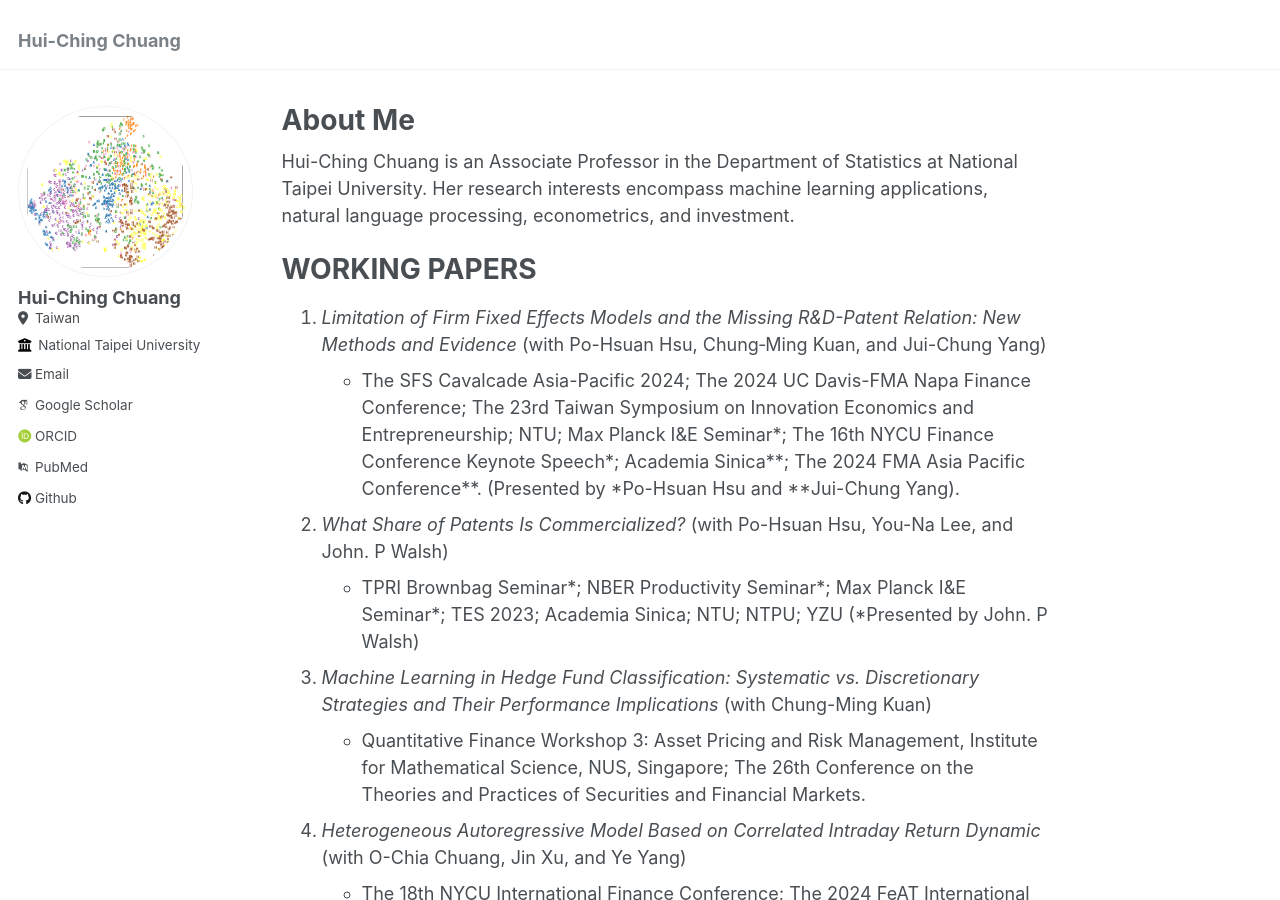
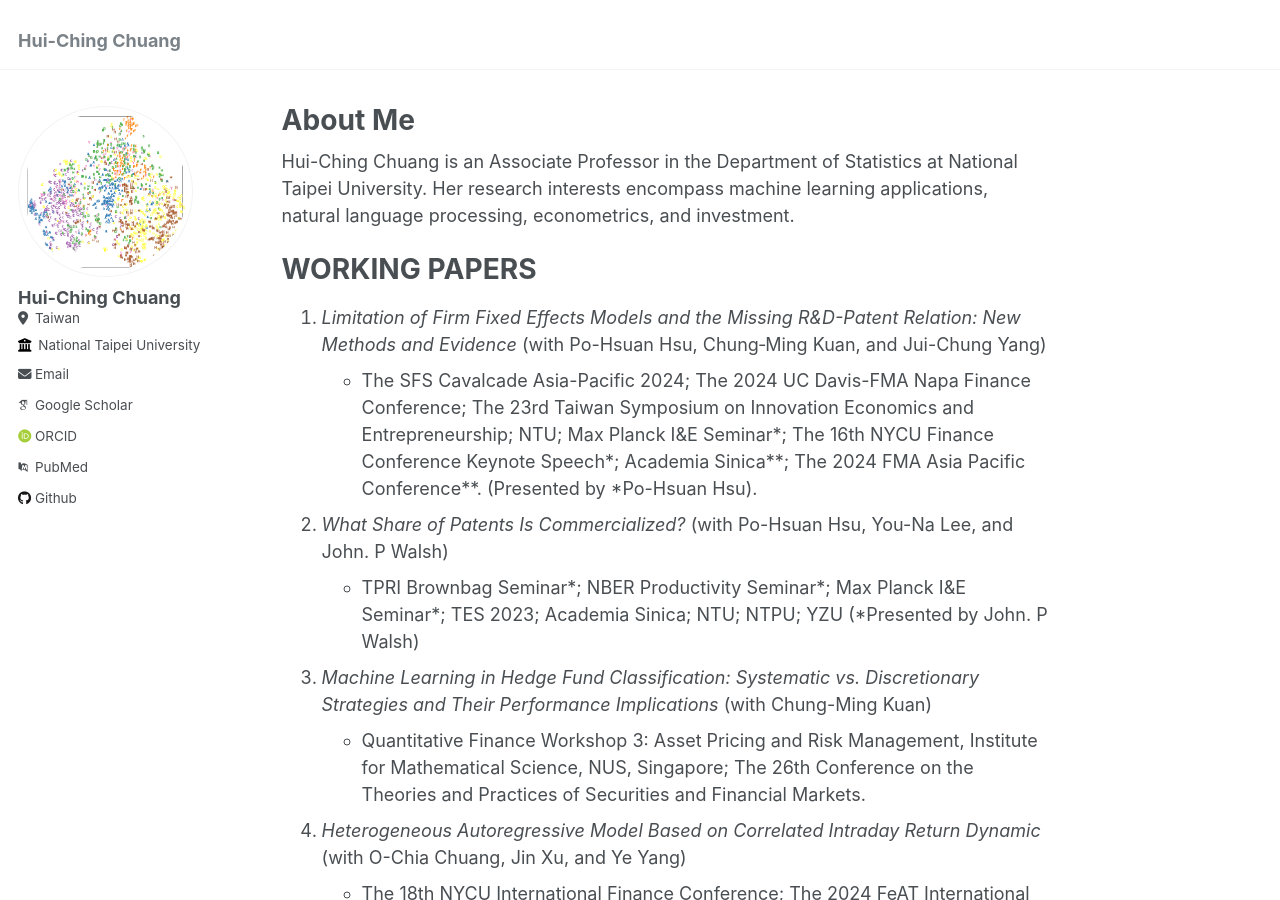
Before and after one commit to hcchuang/hcchuang.github.io, a Jekyll site: the page built from _pages/about.md, in a window 1280 px wide and 900 px high. Built offline with Jekyll 4.4.1, drawn with Linux system fonts in a browser that asks for light colours; some web fonts are replaced.

Commit message:
Update about.md

```diff
--- a/_pages/about.md
+++ b/_pages/about.md
@@ -14,7 +14,7 @@ Hui-Ching Chuang is an Associate Professor in the Department of Statistics at Na
 WORKING PAPERS
 ======
 1.  _Limitation of Firm Fixed Effects Models and the Missing R&D-Patent Relation: New Methods and Evidence_ (with Po-Hsuan Hsu, Chung‐Ming Kuan, and Jui-Chung Yang)
-   - The SFS Cavalcade Asia-Pacific 2024; The 2024 UC Davis-FMA Napa Finance Conference; The 23rd Taiwan Symposium on Innovation Economics and Entrepreneurship; NTU; Max Planck I&E Seminar\*; The 16th NYCU Finance Conference Keynote Speech\*; Academia Sinica\*\*; The 2024 FMA Asia Pacific Conference\*\*. (Presented by \*Po-Hsuan Hsu and \*\*Jui-Chung Yang).
+   - The SFS Cavalcade Asia-Pacific 2024; The 2024 UC Davis-FMA Napa Finance Conference; The 23rd Taiwan Symposium on Innovation Economics and Entrepreneurship; NTU; Max Planck I&E Seminar\*; The 16th NYCU Finance Conference Keynote Speech\*; Academia Sinica\*\*; The 2024 FMA Asia Pacific Conference\*\*. (Presented by \*Po-Hsuan Hsu).
 1.  _What Share of Patents Is Commercialized?_ (with Po-Hsuan Hsu, You-Na Lee, and John. P Walsh)
    -  TPRI Brownbag Seminar\*; NBER Productivity Seminar\*; Max Planck I&E Seminar\*; TES 2023; Academia Sinica; NTU; NTPU; YZU (\*Presented by John. P Walsh)
 1.  _Machine Learning in Hedge Fund Classification: Systematic vs. Discretionary Strategies and Their Performance Implications_ (with Chung-Ming Kuan)
```
